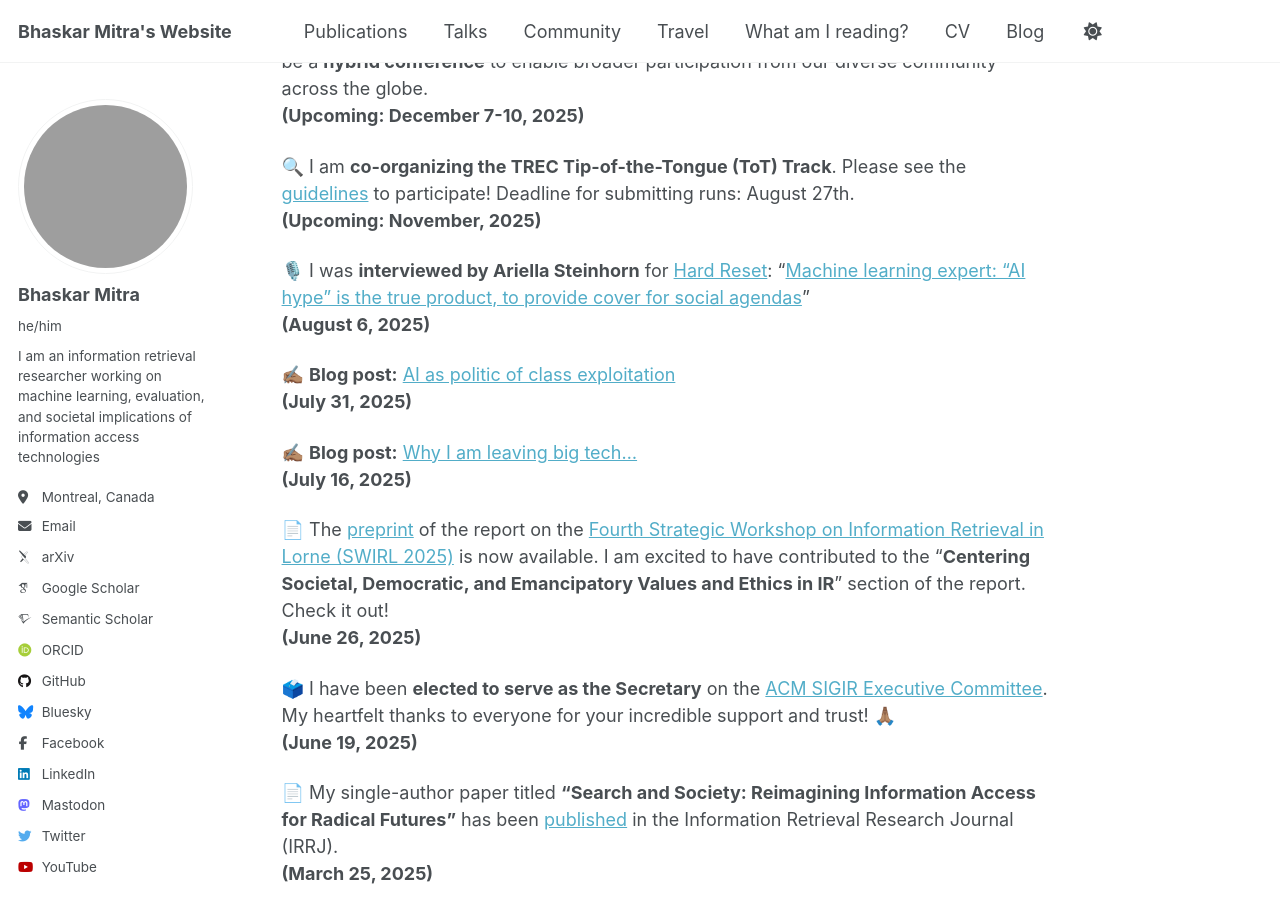
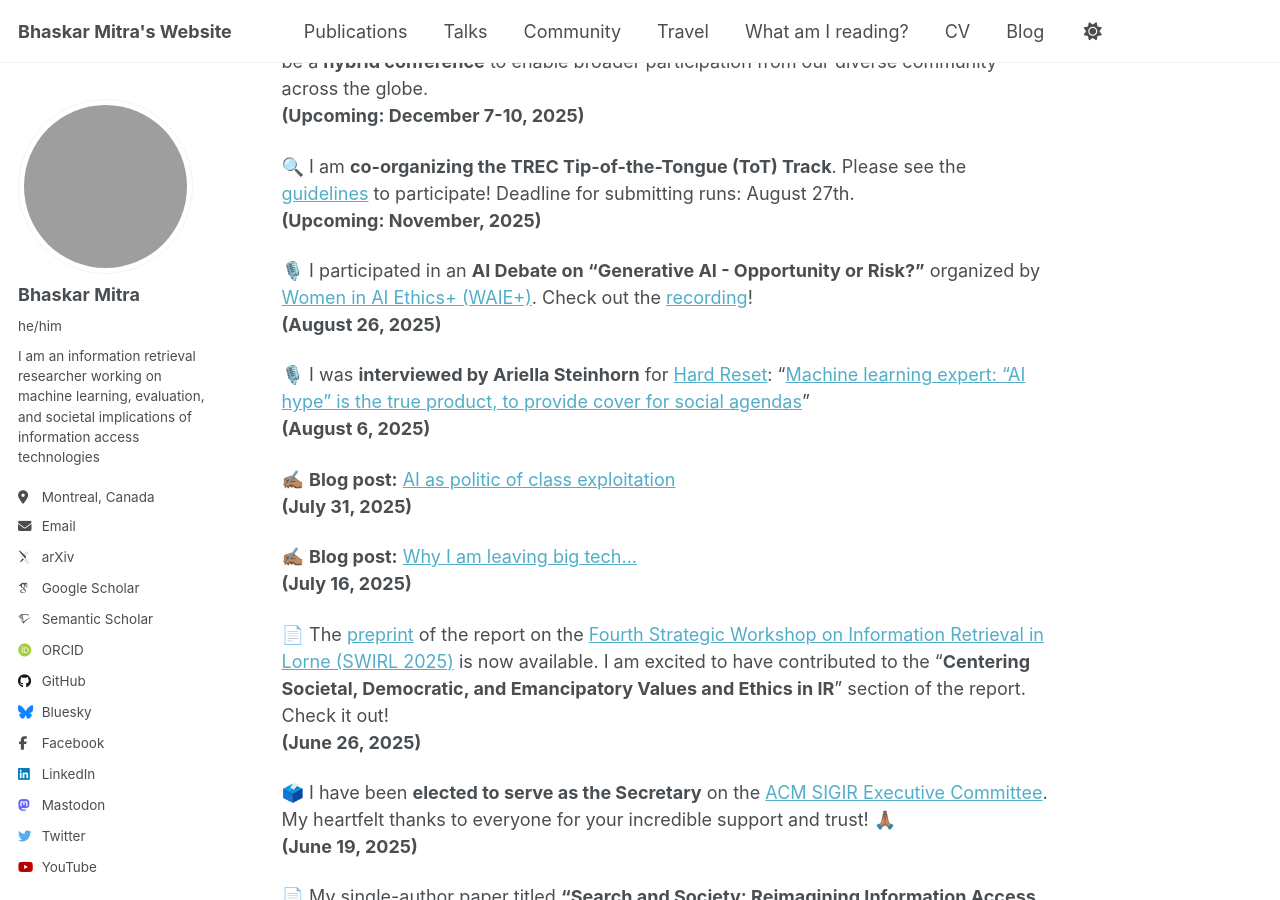
Before and after one commit to bhaskar-mitra/bhaskar-mitra.github.io, a Jekyll site: the page built from _pages/about.md, in a window 1280 px wide and 900 px high, scrolled down 697 px. Built offline with Jekyll 4.4.1, drawn with Linux system fonts in a browser that asks for light colours; some web fonts are replaced; grey boxes are pictures that could not be loaded.

Commit message:
Update about.md

```diff
--- a/_pages/about.md
+++ b/_pages/about.md
@@ -28,6 +28,9 @@ News and updates
 
 🔍 I am **co-organizing the TREC Tip-of-the-Tongue (ToT) Track**. Please see the [guidelines](https://trec-tot.github.io/guidelines) to participate! Deadline for submitting runs: August 27th.
 **(Upcoming: November, 2025)**
+
+🎙️ I participated in an **AI Debate on "Generative AI - Opportunity or Risk?"** organized by [Women in AI Ethics+ (WAIE+)](https://www.waieplus.com/). Check out the [recording](https://www.youtube.com/watch?v=X2M9BcNzN2M)!
+**(August 26, 2025)**
 
 🎙️ I was **interviewed by Ariella Steinhorn** for [Hard Reset](https://hardresetmedia.substack.com/): "[Machine learning expert: “AI hype” is the true product, to provide cover for social agendas](https://hardresetmedia.substack.com/p/machine-learning-expert-ai-hype-is)"
 **(August 6, 2025)**
```
